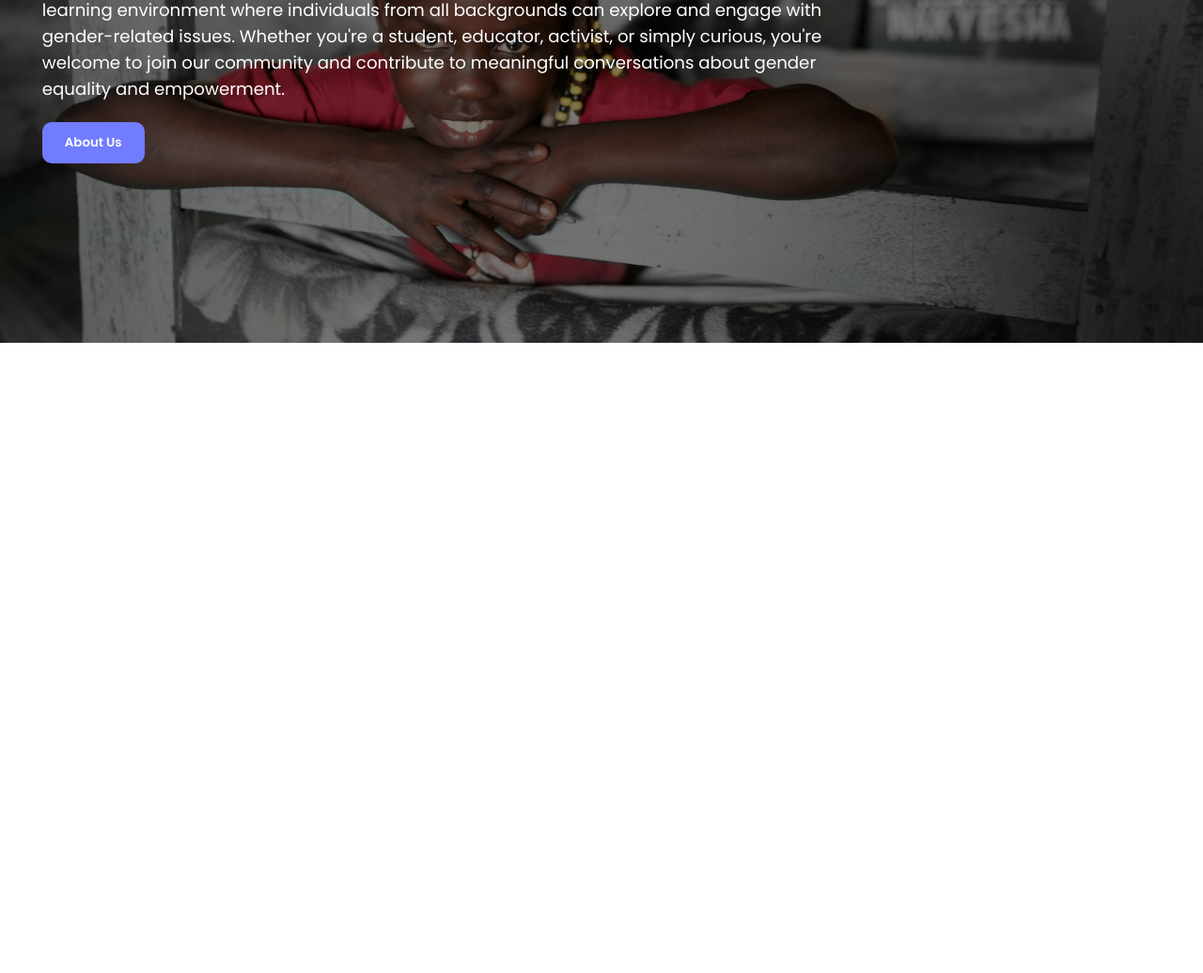
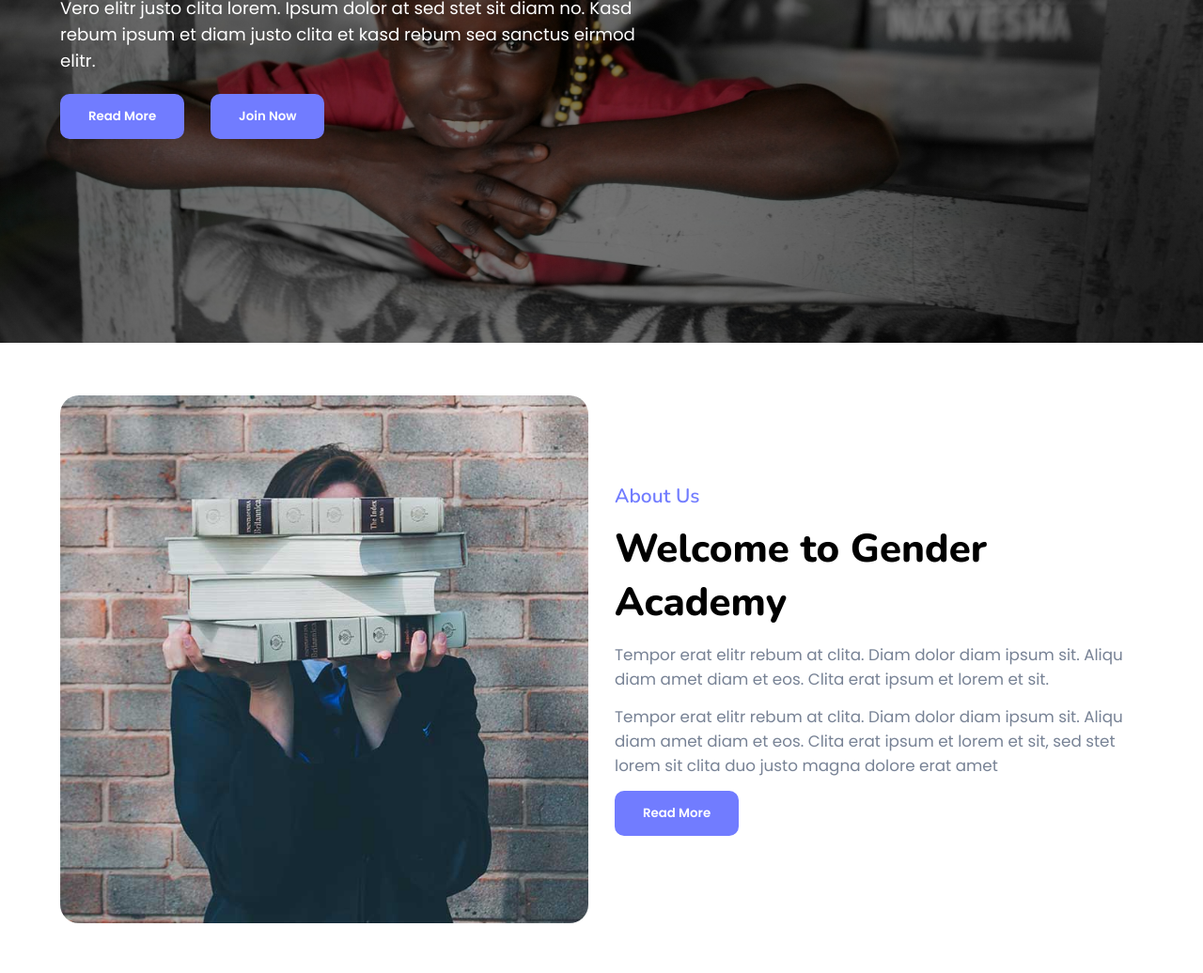
Before and after one commit to Jovicy/Gender-Academy, a plain HTML site: page index.html in a window 1280 px wide. Shown: the part 425-1461 px from the top of the page at 94% size. Before the commit the page ends 870 px from the top, so only its background shows below. Drawn offline with nearby package versions, Linux system fonts and the light colour scheme.

Commit message:
created the about section

```diff
--- a/css/queries.css
+++ b/css/queries.css
@@ -9,6 +9,7 @@
         align-items: flex-start;
         width: 100%;
         padding: 1rem;
+        gap: 1rem;
     }
 
     .nav-list.open {
@@ -38,9 +39,14 @@
     }
 
     /* header */
+    .header {
+        height: 70vh;
+    }
     .header-content {
         width: 100%;
         text-align: center;
+        justify-content: center;
+        align-items: center;
     }
 
     .header-content h1 {
@@ -49,6 +55,30 @@
     }
 
     .header-content p {
+        width: 100%;
         font-size: 1.2rem;
     }
+
+    /* .header-btn-cont {
+        flex-direction: column;
+        width: 80%;
+        gap: 2rem;
+    } */
+
+    /* About Us */
+    .about-container {
+        flex-direction: column;
+    }
+
+    .about-img {
+        width: 100%;
+    }
+
+    .about-content {
+        width: 100%;
+    }
+
+    .about-title h1 {
+        font-size: 2.5rem;
+    }
 }
--- a/css/style.css
+++ b/css/style.css
@@ -1,4 +1,5 @@
-@import url('https://fonts.googleapis.com/css2?family=Montserrat:ital,wght@0,100..900;1,100..900&family=Poppins:ital,wght@0,100;0,200;0,300;0,400;0,500;0,600;0,700;0,800;0,900;1,100;1,200;1,300;1,400;1,500;1,600;1,700;1,800;1,900&display=swap');
+@import url('https://fonts.googleapis.com/css2?family=Nunito:ital,wght@0,200..1000;1,200..1000&family=Poppins:ital,wght@0,100;0,200;0,300;0,400;0,500;0,600;0,700;0,800;0,900;1,100;1,200;1,300;1,400;1,500;1,600;1,700;1,800;1,900&display=swap');
+
 :root {
     --color-white: #fff;
     --color-black: #000;
@@ -41,7 +42,7 @@ body {
 }
 
 .container {
-    width: 93%;
+    width: 90%;
     margin: 0 auto;
     display: flex;
 }
@@ -54,6 +55,7 @@ h4,
 h5,
 h6 {
     color: var(--color-black);
+    font-family: "Nunito", sans-serif;
 }
 
 img {
@@ -92,13 +94,14 @@ nav {
 
 .nav-logo a {
     font-family: cursive;
-    color: #717cff;
+    font-weight: 800;
+    text-decoration: none;
+    color: var(--color);
 }
 
 .nav-list {
     display: flex;
     align-items: center;
-    gap: 1rem;
     flex-wrap: wrap;
     margin: 0;
     padding: 0;
@@ -108,7 +111,7 @@ nav {
 }
 
 .nav-list li {
-    margin-left: 1.2rem;
+    margin-left: 1rem;
     font-size: 1rem;
     font-weight: 500;
 }
@@ -192,14 +195,71 @@ nav {
     color: var(--color-white);
     font-size: 4rem;
     line-height: 4rem;
-    font-family: "Montserrat", sans-serif;
+    font-weight: 800;
 }
 
 .header-content p {
     font-size: 1.3rem;
     line-height: 2rem;
+    width: 80%;
 }
 
+.header-btn-cont {
+    display: flex;
+    gap: 2rem;
+}
+
+/* About Section */
+.about {
+    padding: 4rem 0rem;
+    display: flex;
+    align-items: center;
+}
+
+.about-container {
+    display: flex;
+    justify-content: space-between;
+    align-items: center;
+    gap: 2rem;
+}
+
+.about-img {
+    width: 50%;
+}
+
+.about-img img {
+    border-radius: 20px;
+}
+
+.about-content {
+    width: 50%;
+    display: flex;
+    flex-direction: column;
+    gap: 1rem;
+}
+
+.about-title {
+    display: flex;
+    flex-direction: column;
+    gap: 1rem;
+}
+
+.about-title h3 {
+    color: var(--color-secondary);
+    font-size: 1.5rem;
+    font-weight: 600;
+}
+
+.about-title h1 {
+    font-size: 3rem;
+    font-weight: 800;
+}
+
+.about-briefing {
+    display: flex;
+    flex-direction: column;
+    gap: 1rem;
+}
 
 
 
@@ -219,6 +279,7 @@ nav {
     display: flex;
     padding: 0.5rem !important;
     cursor: pointer;
+    margin-left: 1rem;
 }
 
 .goog-te-gadget-simple span {
@@ -237,10 +298,22 @@ nav {
 
 /* Buttons */
 button {
-    padding: 12px 24px;
+    padding: 12px 28px;
     background-color: var(--color-secondary);
     color: var(--color-white);
     font-weight: 600;
     border: none;
     border-radius: 10px;
+    border: 2px solid var(--color-secondary);
+    cursor: pointer;
 }
+
+button:hover {
+    background: transparent;
+    border: 2px solid var(--color-secondary);
+    color: var(--color-secondary);
+}
+
+.header-btn:hover {
+    color: var(--color-white);
+}
--- a/index.html
+++ b/index.html
@@ -19,11 +19,11 @@
       <div class="nav-container container">
         <div class="nav-logo">
           <a href="#">
-            <p>Logo</p>
+            <p>Gender<span class="odd-text">Academy</span></p>
           </a>
         </div>
         <button class="menu-btn">
-            <img src="./img/hamburger.svg" alt="menu-btn">
+          <img src="./img/hamburger.svg" alt="menu-btn" />
         </button>
         <ul class="nav-list" id="navList">
           <li><a href="#">Home</a></li>
@@ -55,21 +55,52 @@
     <header class="header">
       <div class="header-container container">
         <div class="header-content">
-          <h1>Welcome To Gender <br><span class="odd-text">Academy</span></h1>
+          <h1>The Best Online Learning Platform</h1>
           <p>
-            We're thrilled to have you here. At our academy, we're dedicated to
-            fostering an inclusive learning environment where individuals from
-            all backgrounds can explore and engage with gender-related issues.
-            Whether you're a student, educator, activist, or simply curious,
-            you're welcome to join our community and contribute to meaningful
-            conversations about gender equality and empowerment.
+            Vero elitr justo clita lorem. Ipsum dolor at sed stet sit diam no.
+            Kasd rebum ipsum et diam justo clita et kasd rebum sea sanctus
+            eirmod elitr.
           </p>
-          <div>
-            <button class="">About Us</button>
+          <div class="header-btn-cont">
+            <button class="header-btn">Read More</button>
+            <button class="header-btn">Join Now</button>
           </div>
         </div>
       </div>
     </header>
+
+    <!-- About Section -->
+    <section class="about">
+      <div class="about-container container">
+        <div class="about-img">
+          <img src="./img/about-img.jpg" alt="about-img" />
+        </div>
+        <div class="about-content">
+          <div class="about-title">
+            <h3>About Us</h3>
+            <h1>Welcome to Gender Academy</h1>
+          </div>
+          <div class="about-briefing">
+            <div>
+              <p>
+                Tempor erat elitr rebum at clita. Diam dolor diam ipsum sit.
+                Aliqu diam amet diam et eos. Clita erat ipsum et lorem et sit.
+              </p>
+            </div>
+            <div>
+              <p>
+                Tempor erat elitr rebum at clita. Diam dolor diam ipsum sit.
+                Aliqu diam amet diam et eos. Clita erat ipsum et lorem et sit,
+                sed stet lorem sit clita duo justo magna dolore erat amet
+              </p>
+            </div>
+            <div>
+              <button class="about-btn">Read More</button>
+            </div>
+          </div>
+        </div>
+      </div>
+    </section>
     <!-- Script Tag -->
     <script src="./js/app.js"></script>
     <script
```
Also changed, not shown: img/about-img.jpg (added).
